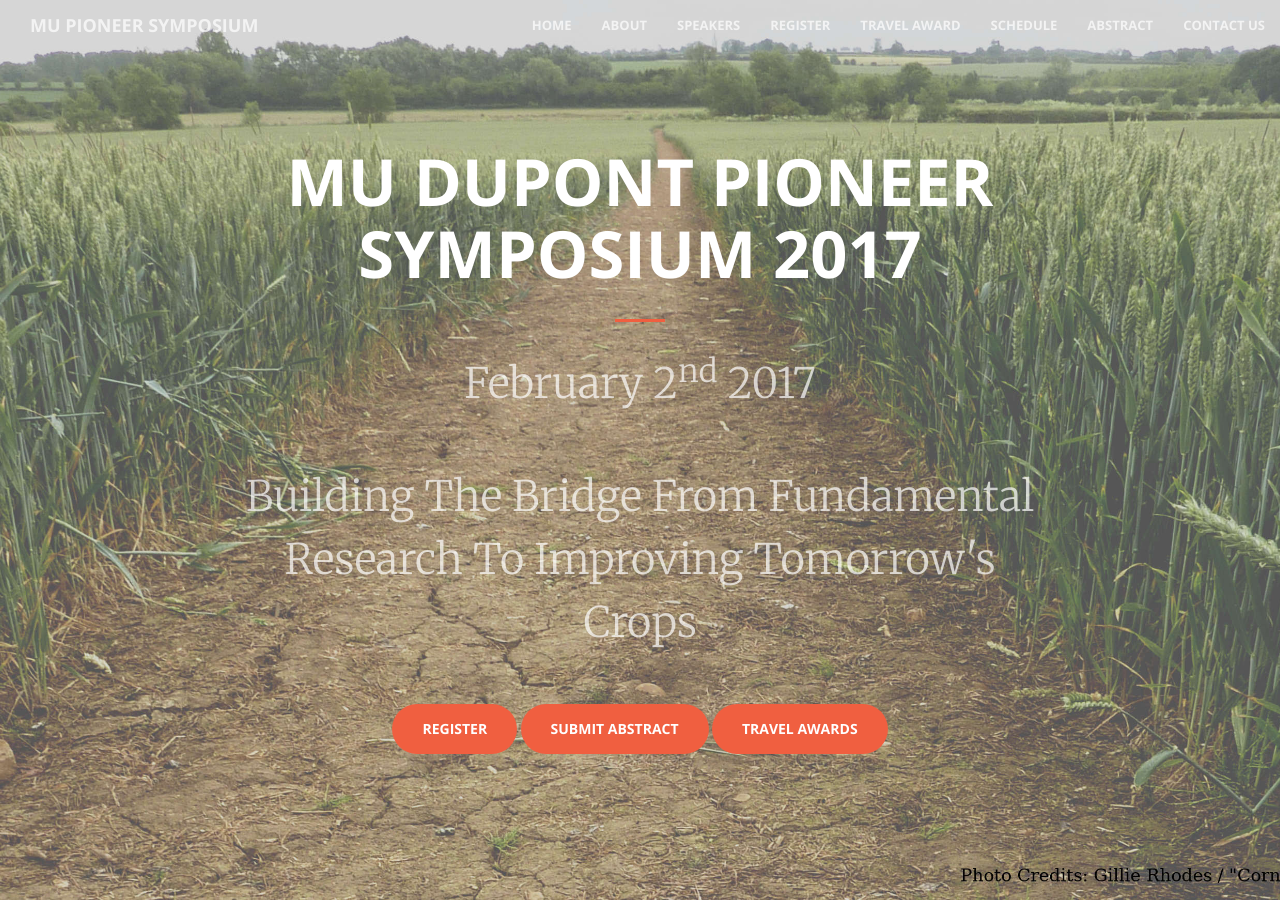
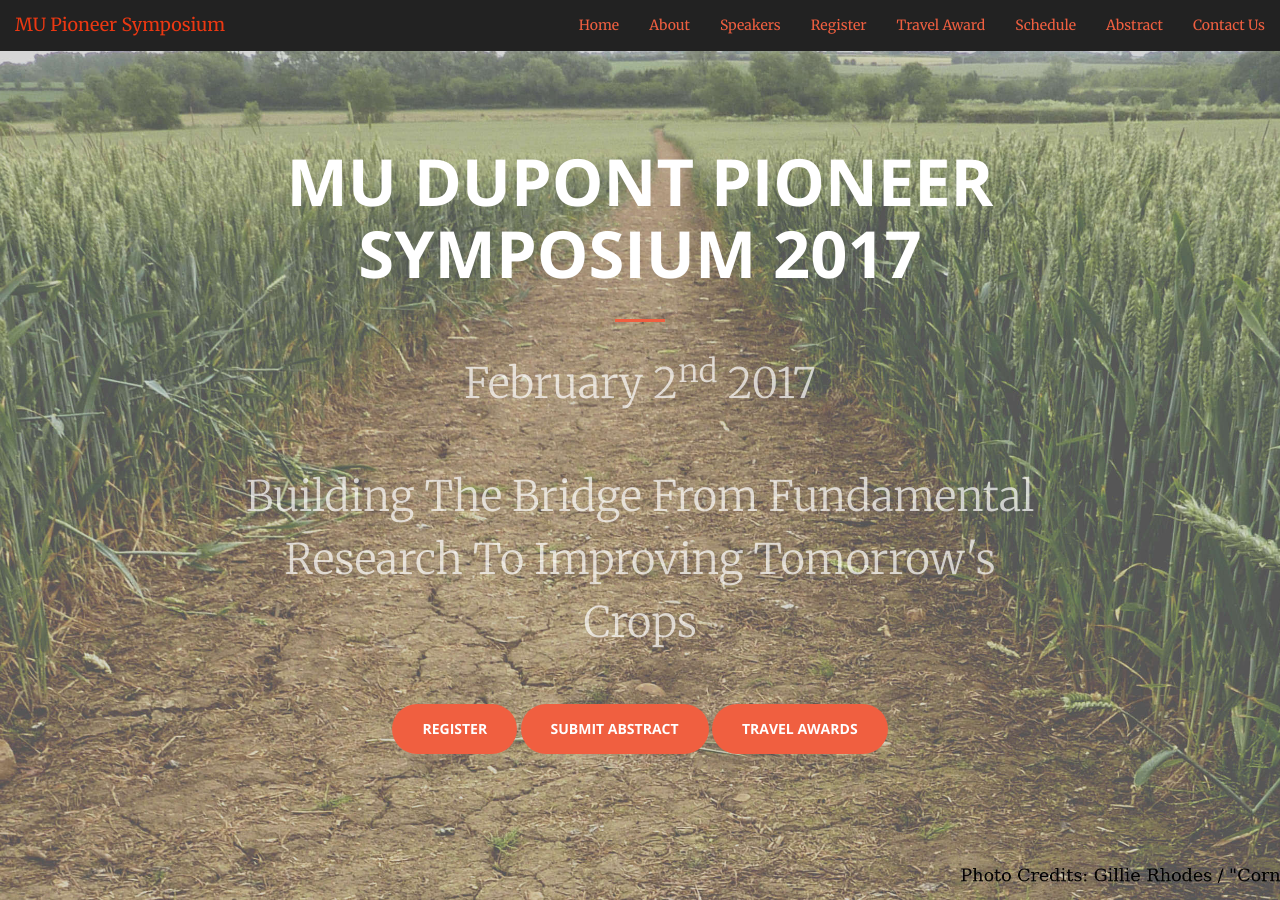
Before and after one commit to mupioneersymposium/mupioneersymposium.github.io, a Jekyll site: the page built from index.html, in a window 1280 px wide and 900 px high. Built offline with Jekyll 4.4.1, drawn with Linux system fonts in a browser that asks for light colours.

Commit message:
Update nav.html

```diff
--- a/_includes/nav.html
+++ b/_includes/nav.html
@@ -1,4 +1,4 @@
-<nav id="mainNav"  class="navbar-default navbar-fixed-top bg-dark">
+<nav id="mainNav"  class="navbar navbar-fixed-top bg-dark">
         <div class="container-fluid">
             <!-- Brand and toggle get grouped for better mobile display -->
         <div class="navbar-header">
```
